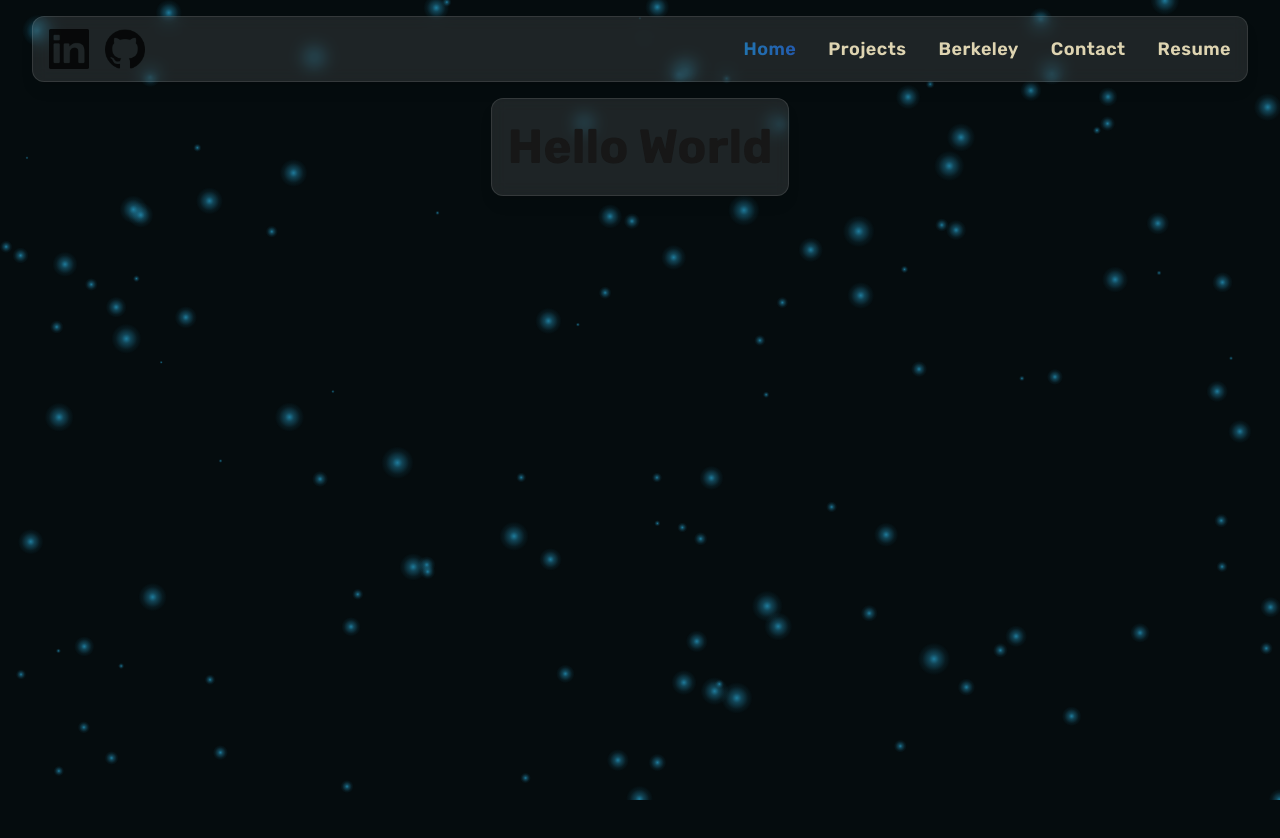
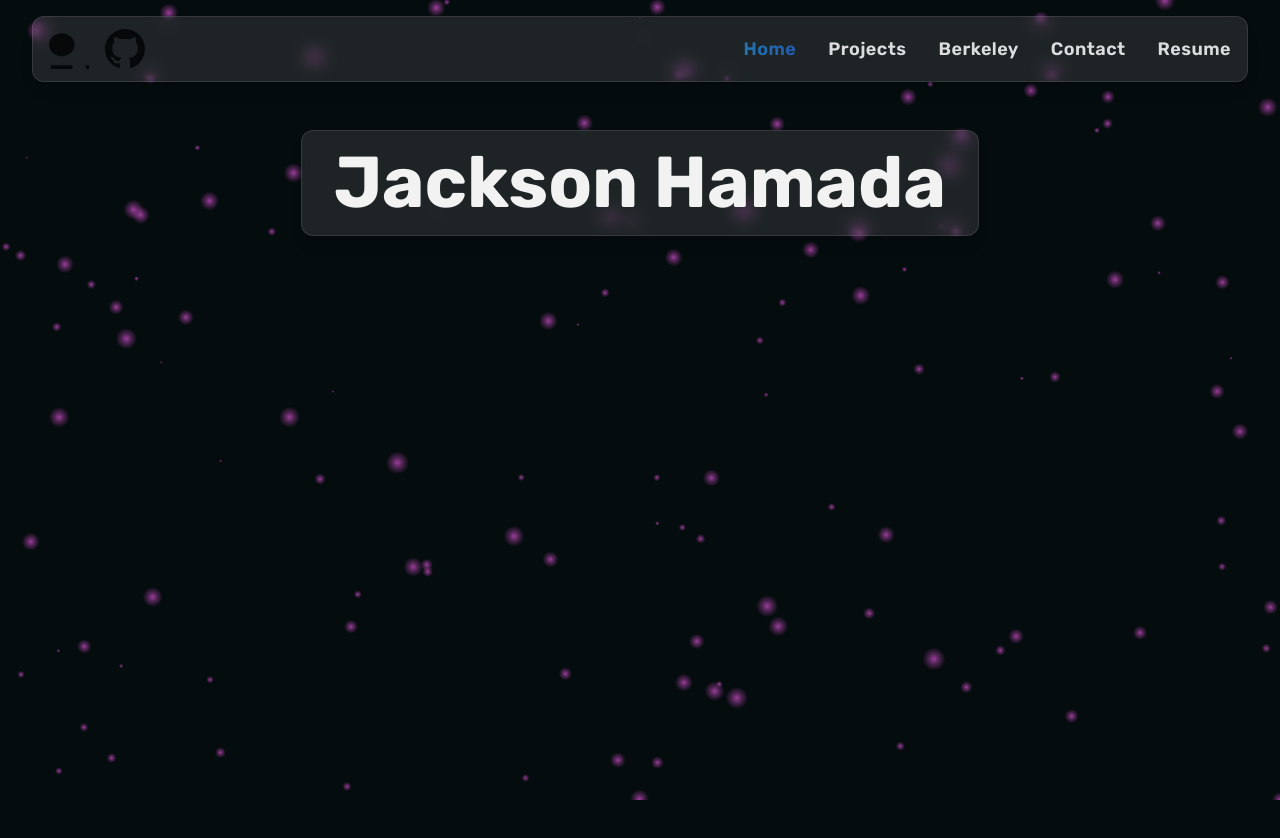
Before and after one commit to Sauce-Log/personalsitev2, a Next.js app: page / in a window 1280 px wide. Shown: the top 838 px of the page. Built offline with nearby package versions, Linux system fonts and the light colour scheme.

Commit message:
Started hero and started social link conversion to svg

```diff
--- a/src/app/components/bg.tsx
+++ b/src/app/components/bg.tsx
@@ -60,9 +60,9 @@ export default function ParticleBackground() {
         // gradient.addColorStop(1, `rgba(37, 150, 190, 0)`); // Transparent edge
 
         // Alternate "firefly" style
-        gradient.addColorStop(0, `rgba(37, 150, 190, 0.8)`); // Bright center
-        gradient.addColorStop(0.3, `rgba(37, 150, 190, 0.4)`); // Medium glow
-        gradient.addColorStop(0.7, `rgba(37, 150, 190, 0.1)`); // Soft glow
+        gradient.addColorStop(0.0, `rgba(192, 74, 188, 0.8)`); // Bright center
+        gradient.addColorStop(0.3, `rgba(192, 74, 188, 0.4)`); // Medium glow
+        gradient.addColorStop(0.7, `rgba(192, 74, 188, 0.0)`); // Soft glow
         gradient.addColorStop(1, `rgba(37, 150, 190, 0)`); // Transparent edge
 
         // Apply the gradient
--- a/src/app/components/navbar.tsx
+++ b/src/app/components/navbar.tsx
@@ -20,30 +20,46 @@ export default function Navbar() {
     <nav className="nav-shell">
       <div className="flex items-center gap-4">
         <a
-          href="https://www.linkedin.com/in/jackson-hamada-017241253/"
+          href="https://www.linkedin.com/in/jackson-hamada123/"
           target="_blank"
           rel="noopener noreferrer"
+          className="social-icon"
         >
-          <Image
-            src="/38669.png"
-            alt="LinkedIn"
-            width={48}
-            height={48}
-            className="social-icon"
-          />
+          <svg
+            width="48"
+            height="48"
+            viewBox="0 0 24 24"
+            fill="none"
+            xmlns="http://www.w3.org/2000/svg"
+            className="w-full h-full transition-colors duration-300 fill-black hover:fill-[#c04abc]"
+          >
+            <path
+              fillRule="evenodd"
+              clipRule="evenodd"
+              d="M1.15 21.7h13V61h-13zm46.55-1.3c-5.7 0-9.1 2.1-12.7 6.7v-5.4H22V61h13.1V39.7c0-4.5 2.3-8.9 7.5-8.9s8.3 4.4 8.3 8.8V61H64V38.7c0-15.5-10.5-18.3-16.3-18.3zM7.7 2.6C3.4 2.6 0 5.7 0 9.5s3.4 6.9 7.7 6.9 7.7-3.1 7.7-6.9S12 2.6 7.7 2.6z"
+            />
+          </svg>
         </a>
         <a
           href="https://github.com/Sauce-Log"
           target="_blank"
           rel="noopener noreferrer"
+          className="social-icon"
         >
-          <Image
-            src="/github.png"
-            alt="GitHub"
-            width={48}
-            height={48}
-            className="social-icon"
-          />
+          <svg
+            width="48"
+            height="48"
+            viewBox="0 0 24 24"
+            fill="none"
+            xmlns="http://www.w3.org/2000/svg"
+            className="w-full h-full transition-colors duration-300 fill-black hover:fill-[#c04abc]"
+          >
+            <path
+              fillRule="evenodd"
+              clipRule="evenodd"
+              d="M12 0C5.37 0 0 5.37 0 12c0 5.31 3.435 9.795 8.205 11.385.6.105.825-.255.825-.57 0-.285-.015-1.23-.015-2.235-3.015.555-3.795-.735-4.035-1.41-.135-.345-.72-1.41-1.23-1.695-.42-.225-1.02-.78-.015-.795.945-.015 1.62.87 1.845 1.23 1.08 1.815 2.805 1.305 3.495.99.105-.78.42-1.305.765-1.605-2.67-.3-5.46-1.335-5.46-5.925 0-1.305.465-2.385 1.23-3.225-.12-.3-.54-1.53.12-3.18 0 0 1.005-.315 3.3 1.23.96-.27 1.98-.405 3-.405s2.04.135 3 .405c2.295-1.56 3.3-1.23 3.3-1.23.66 1.65.24 2.88.12 3.18.765.84 1.23 1.905 1.23 3.225 0 4.605-2.805 5.625-5.475 5.925.435.375.81 1.095.81 2.22 0 1.605-.015 2.895-.015 3.3 0 .315.225.69.825.57A12.02 12.02 0 0024 12c0-6.63-5.37-12-12-12z"
+            />
+          </svg>
         </a>
       </div>
 
--- a/src/app/globals.css
+++ b/src/app/globals.css
@@ -15,11 +15,10 @@ body {
 }
 
 @theme {
-  --color-bg: #2596be;
-  --color-2: #2596be;
-  --color-2-dark: #2462bf;
-  --color-3: #f4e8c1;
-  --color-4: #c04abc;
+  --color-accent: #2596be;
+  --color-accent-dark: #2462bf;
+  --color-text: #f2f2f2;
+  --color-accent-purp: #c04abc;
 }
 
 @keyframes gradient {
@@ -58,7 +57,7 @@ body {
   }
 
   .item-container {
-    @apply flex items-center gap-4 px-4 py-3 mx-auto w-fit rounded-xl shadow-lg
+    @apply flex items-center gap-4 px-8 py-4 mx-auto w-fit rounded-xl shadow-lg
     bg-white/10 backdrop-blur
     border border-white/10;
   }
@@ -76,7 +75,7 @@ body {
   /* The animated underline using ::after */
   .nav-item::after {
     content: "";
-    @apply absolute left-0 -bottom-2 h-[3px] w-0 bg-gradient-to-r from-2 to-2-dark transition-all duration-300;
+    @apply absolute left-0 -bottom-2 h-[3px] w-0 bg-gradient-to-r from-accent to-accent-dark transition-all duration-300;
   }
   .nav-item:hover::after {
     @apply w-full;
@@ -88,7 +87,11 @@ body {
            bg-clip-text text-transparent
            transition-[background-position,opacity] duration-500;
     /* 200% width gradient that slides on hover */
-    background-image: linear-gradient(to right, #2596be 50%, #f4e8c1 50%);
+    background-image: linear-gradient(
+      to right,
+      var(--color-accent) 50%,
+      var(--color-text) 50%
+    );
     background-size: 200% 100%;
     background-position: right;
   }
@@ -98,7 +101,7 @@ body {
 
   .nav-link-active {
     @apply bg-clip-text text-transparent
-           bg-gradient-to-r from-2 to-2-dark
+           bg-gradient-to-r from-accent to-accent-dark
            font-semibold;
   }
 
--- a/src/app/layout.tsx
+++ b/src/app/layout.tsx
@@ -29,7 +29,7 @@ export default function RootLayout({
     <html lang="en">
       <body>
         <ParticleBackground />
-        {/* Sticky is a nice default for navs; switch to fixed if you want it always visible */}
+        {/*switch to fixed if you want it always visible */}
         <div
           className="sticky top-0 z-50"
           style={{ fontFamily: navFont.style.fontFamily }}
--- a/src/app/page.tsx
+++ b/src/app/page.tsx
@@ -4,10 +4,20 @@ import { navFont, mainFont } from "@/app/layout";
 export default function Home() {
   return (
     <div
-      className="item-container"
+      className="min-h-screen w-full px-4 py-8"
       style={{ fontFamily: mainFont.style.fontFamily }}
     >
-      <p style={{ fontWeight: 700, fontSize: "48px" }}>Hello World</p>
+      {/* Hero Section */}
+      <section className="max-w-4xl mx-auto text-center mb-16">
+        <div className="item-container">
+          <h1
+            className="text-6xl md:text-7xl font-bold"
+            style={{ color: "var(--color-text)" }}
+          >
+            Jackson Hamada
+          </h1>
+        </div>
+      </section>
     </div>
   );
 }
```
